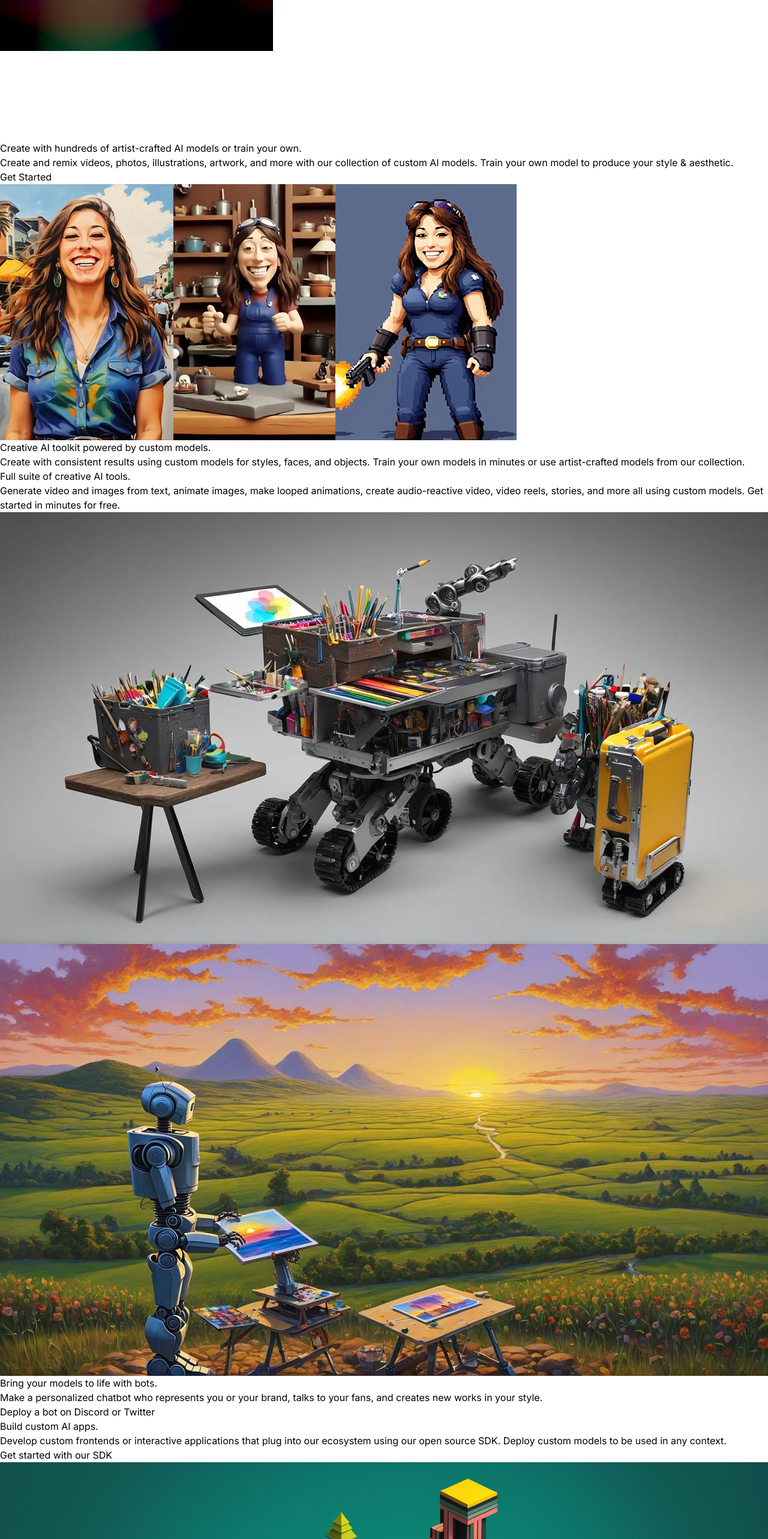
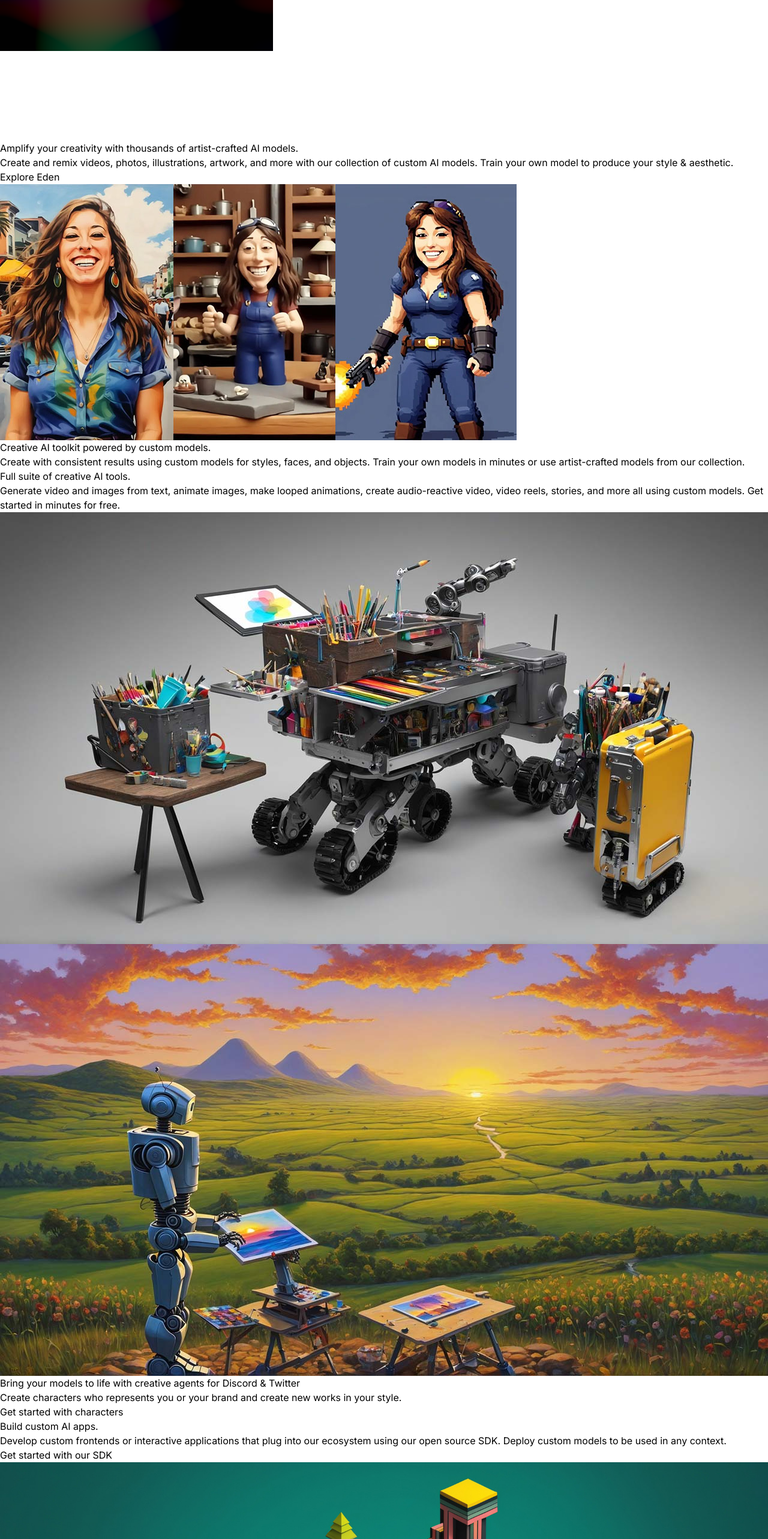
Before and after one commit to edenartlab/eden.art, a Next.js app: page /beta in a window 1280 px wide. Shown: the part 868-3434 px from the top of the page at 60% size. Built offline with nearby package versions, Linux system fonts and the light colour scheme; grey boxes are pictures that could not be loaded.

Commit message:
minor text edits before release

```diff
--- a/src/components/EdenArtFrontPage/EdenArtFrontPageBeta.tsx
+++ b/src/components/EdenArtFrontPage/EdenArtFrontPageBeta.tsx
@@ -222,7 +222,7 @@ export default function EdenArtFrontPage() {
           <div className="max-w-7xl lg:pt-16">
             <h1 className="pt-20 text-4xl font-bold tracking-tight text-white lg:text-6xl 3xl:text-6xl">
               <Link href={'https://app.eden.art/'}>
-                Create with hundreds of artist-crafted AI models or train your own.
+                Amplify your creativity with thousands of artist-crafted AI models.
               </Link>
             </h1>
             <p className="mt-3 font-extralight text-md lg:text-2xl text-gray-300">
@@ -233,7 +233,7 @@ export default function EdenArtFrontPage() {
               <div className="mt-6">
                 <button
                   className="text-white text-2xl lg:text-2xl pl-4 pr-4 pt-3 pb-3 border-2 rounded-2xl font-bold tracking-wide transition-transform hover:scale-105 hover:bg-black/40">
-                  Get Started
+                  Explore Eden
                 </button>
               </div>
             </Link>
@@ -266,8 +266,8 @@ export default function EdenArtFrontPage() {
               </p>
             </div>
           </div>
+
           {/* 2nd section */}
-
           <div className="mt-10 lg:mt-20 lg:mb-2 flex flex-col-reverse sm:flex sm:flex-row">
             <div className="px-3 sm:px-4 md:pr-10 sm:py-3 md:py-3 flex-grow sm:text-right lg:w-4/12">
               <p className="lg:mb-4 text-2xl font-bold lg:text-3xl md:text-xl sm:text-lg mb-2 mt-2">
@@ -294,10 +294,10 @@ export default function EdenArtFrontPage() {
 
           {/* 3rd section */}
           <div className="mt-10 lg:mt-20 flex flex-col sm:flex sm:flex-row">
-            <div className="lg:w-1/2 md:w-1/2 sm:w-10/12 pt-3 pb-3">
+            <div className="sm:w-10/12 md:w-1/2 lg:w-1/2 pt-3 pb-3">
               <Link href={'https://docs.eden.art/docs/guides/characters/'}>
               <img
-                alt="Bots"
+                alt="Characters & Agents"
                 src="/bot.jpg"
                 className="rounded-2xl w-full h-auto object-cover"
               />
@@ -306,25 +306,25 @@ export default function EdenArtFrontPage() {
             <div className="px-3 sm:px-4 md:pl-10 py-3 flex-grow">
               <p className="lg:mb-4 text-2xl font-semibold lg:text-3xl md:text-xl sm:text-lg">
                 <Link href={'https://docs.eden.art/docs/guides/characters/'}>
-                Bring your models to life with bots.
+                Bring your models to life with creative agents for Discord & Twitter
                 </Link>
               </p>
               <p
                 className="mt-2 md:mt-1 lg:mt-4 max-w-xl text-2xl text-white lg:text-xl md:text-lg sm:text-xs font-extralight">
-                Make a personalized chatbot who represents you or your brand, talks to your fans, and creates new
+                Create characters who represents you or your brand and create new
                 works in your style.
               </p>
               <Link href={'https://docs.eden.art/docs/guides/characters/'}>
                 <button
                   className="mt-8 border border-xl rounded-2xl px-6 py-3 sm:text-sm sm:px-4 sm:py-2 md:px-3 md:py-2 lg:text-xl lg:px-6 lg:py-3 md:text-md hover:scale-105">
-                  Deploy a bot on Discord or Twitter
+                  Get started with characters
                 </button>
               </Link>
               <br></br>
             </div>
           </div>
+
           {/* 4th section */}
-
           <div className="mt-10 lg:mt-20 flex flex-col-reverse sm:flex sm:flex-row">
             <div className="px-3 sm:px-4 md:pr-10 sm:py-3 md:py-3 flex-grow sm:text-right">
               <p className="lg:mb-4 text-2xl font-semibold lg:text-3xl md:text-xl sm:text-lg">
```
